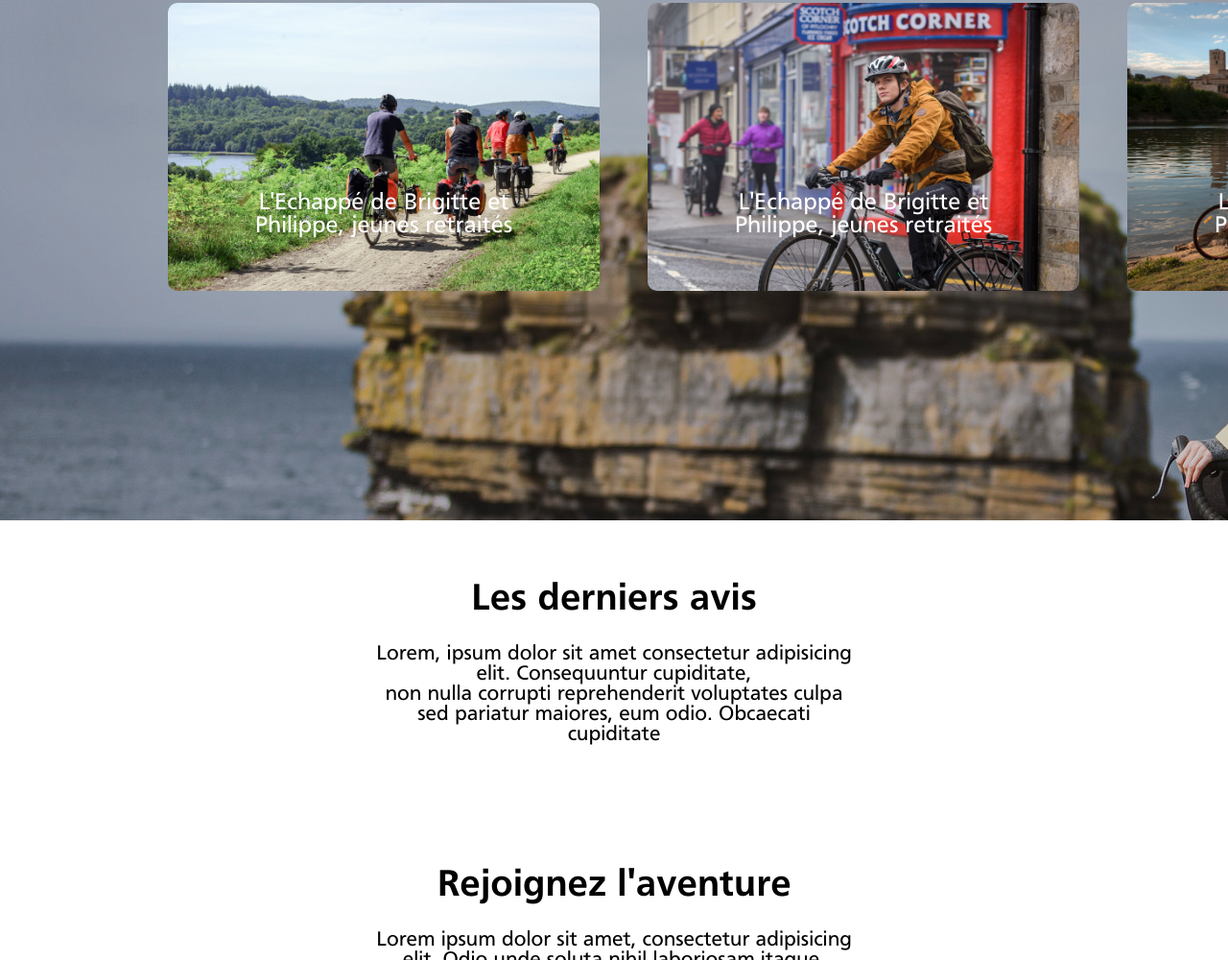
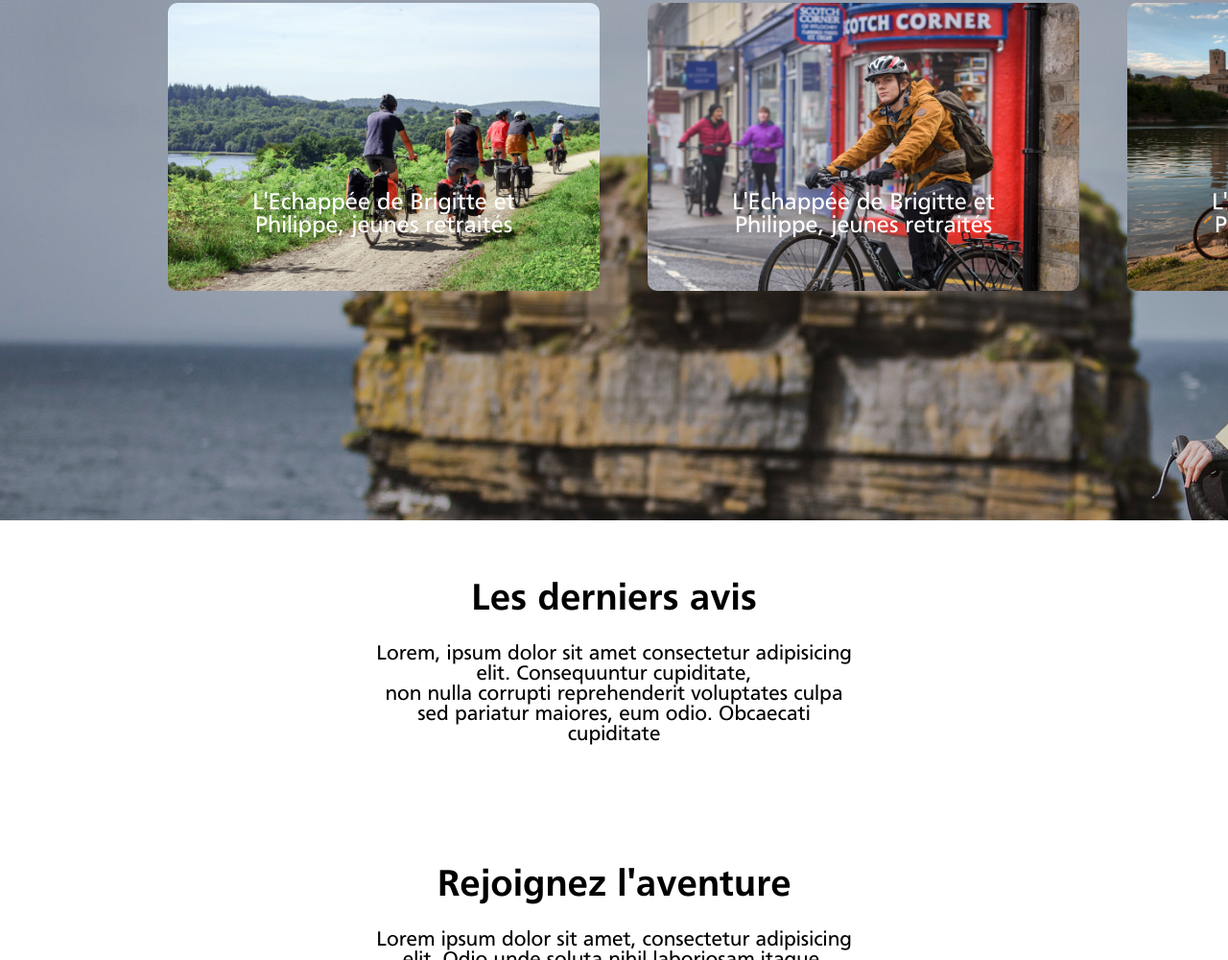
Before and after one commit to Memory77/eurovelo, a plain HTML site: page accueil.html in a window 1280 px wide. Shown: the part 2773-3773 px from the top of the page at 96% size. Drawn offline with Linux system fonts and the light colour scheme; no server answers.

Commit message:
elie mercredi 16h

```diff
--- a/accueil.html
+++ b/accueil.html
@@ -158,23 +158,23 @@
                 <div class="temoignages-content carousel">
                     <a class="temoin-img" href="#">
                         <img src="images/49594768463_e92b41b2f7_k.jpg" alt="temoin">
-                        <p>L'Echappé de Brigitte et Philippe, jeunes retraités</p>
+                        <p>L'Echappée de Brigitte et Philippe, jeunes retraités</p>
                     </a>
                     <a class="temoin-img" href="#">
                         <img src="images/49595269886_363d90c5f8_k.jpg" alt="temoin">
-                        <p>L'Echappé de Brigitte et Philippe, jeunes retraités</p>
+                        <p>L'Echappée de Brigitte et Philippe, jeunes retraités</p>
                     </a>
                     <a class="temoin-img" href="#">
                         <img src="images/49595519962_b8beec9488_k.jpg" alt="temoin">
-                        <p>L'Echappé de Brigitte et Philippe, jeunes retraités</p>
+                        <p>L'Echappée de Brigitte et Philippe, jeunes retraités</p>
                     </a>
                     <a class="temoin-img" href="#">
                         <img src="images/49595521037_d60d1bc62b_k.jpg" alt="temoin">
-                        <p>L'Echappé de Brigitte et Philippe, jeunes retraités</p>
+                        <p>L'Echappée de Brigitte et Philippe, jeunes retraités</p>
                     </a>
                     <a class="temoin-img" href="#">
                         <img src="images/49595267696_3e61c2eb17_k.jpg" alt="temoin">
-                        <p>L'Echappé de Brigitte et Philippe, jeunes retraités</p>
+                        <p>L'Echappée de Brigitte et Philippe, jeunes retraités</p>
                     </a>
 
 
```
